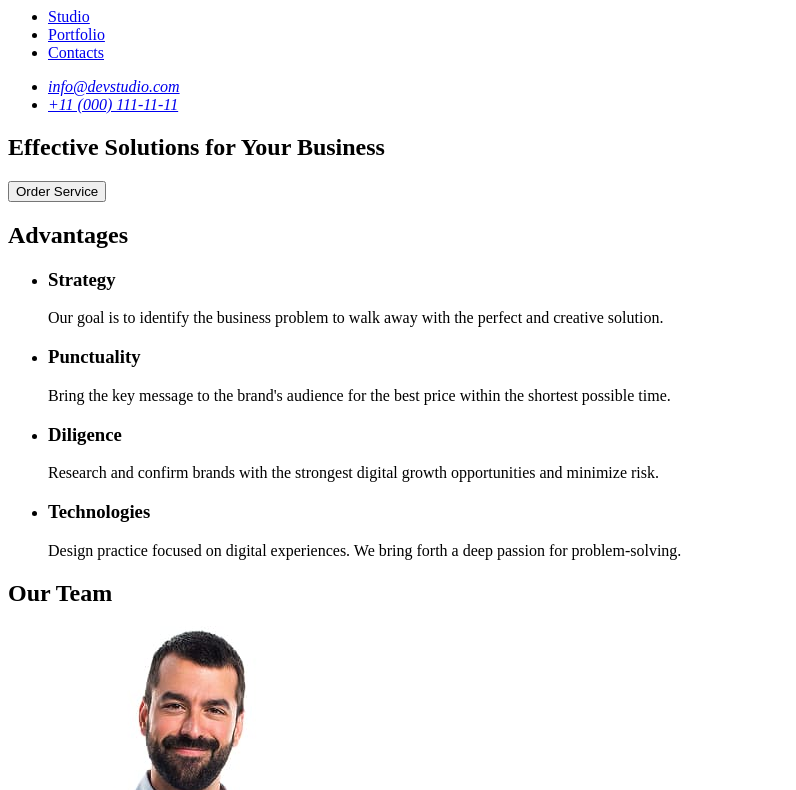
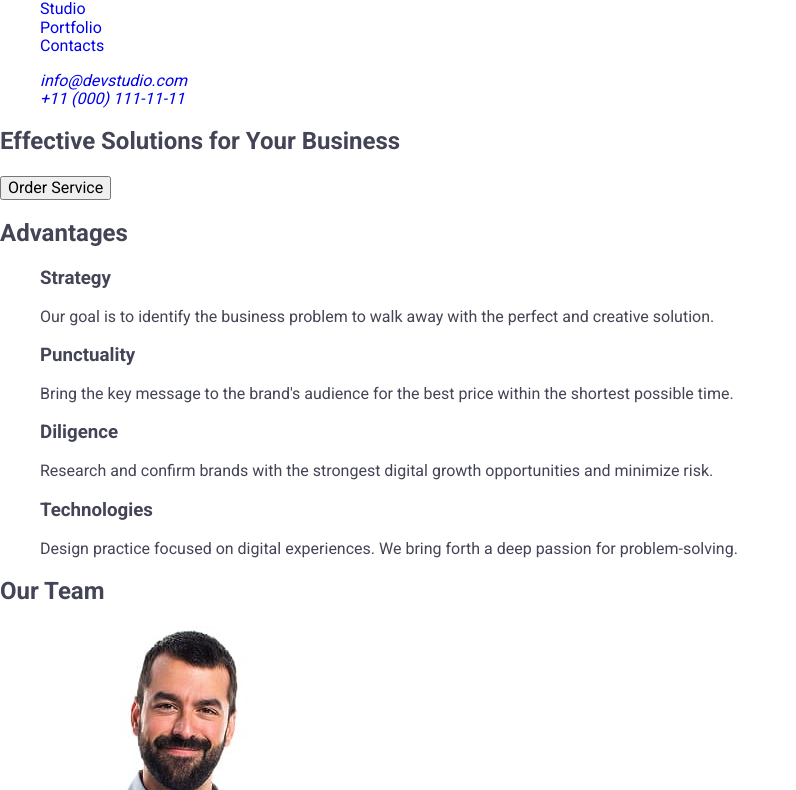
Before and after one commit to AndriyTsap1/goit-markup-hw-02, a plain HTML site: page index.html in a window 1280 px wide. Shown: the part 34-824 px from the top of the page, without its empty margins (0-796 px from the left). Drawn offline with nearby package versions, Linux system fonts and the light colour scheme.

Commit message:
add styles

```diff
--- /dev/null
+++ b/css/styles.css
@@ -0,0 +1,34 @@
+body {
+  font-family: "Roboto", sans-serif;
+  color: #434455;
+  background-color: #fff;
+}
+
+ul,
+ol {
+  list-style-type: none;
+}
+
+a {
+  text-decoration: none;
+}
+
+.page-header {}
+
+.page-nav {}
+
+.page-logo {}
+
+.page-nav-list {}
+
+.page-nav-item {}
+
+.nav-link {}
+
+.adress {}
+
+.adress-list {}
+
+.adress-item {}
+
+.page-main {}
--- a/index.html
+++ b/index.html
@@ -3,36 +3,50 @@
   <head>
     <meta charset="UTF-8" />
     <meta name="viewport" content="width=device-width, initial-scale=1.0" />
-    <title>webstudio</title>
+    <title>WebStudio</title>
+    <link
+      rel="stylesheet"
+      href="https://cdnjs.cloudflare.com/ajax/libs/modern-normalize/3.0.1/modern-normalize.min.css"
+      integrity="sha512-q6WgHqiHlKyOqslT/lgBgodhd03Wp4BEqKeW6nNtlOY4quzyG3VoQKFrieaCeSnuVseNKRGpGeDU3qPmabCANg=="
+      crossorigin="anonymous"
+      referrerpolicy="no-referrer"
+    />
+    <link rel="preconnect" href="https://fonts.googleapis.com" />
+    <link rel="preconnect" href="https://fonts.gstatic.com" crossorigin />
+    <link
+      href="https://fonts.googleapis.com/css2?family=Raleway:wght@700&family=Roboto:wght@400;500;700&display=swap"
+      rel="stylesheet"
+    />
+    <link rel="stylesheet" href="./css/styles.css" />
   </head>
   <body>
-    <header>
-      <nav>
-        <a href="./index.html">WebStudio</a>
-        <ul>
-          <li>
-            <a href="#">Studio</a>
+    <header class="page-header">
+      <nav class="page-nav">
+        <a href="./index.html" class="page-logo">WebStudio</a>
+        <ul class="page-nav-list">
+          <li class="page-nav-item">
+            <a href="#" class="nav-link">Studio</a>
           </li>
-          <li>
-            <a href="#">Portfolio</a>
+          <li class="page-nav-item">
+            <a href="#" class="nav-link">Portfolio</a>
           </li>
-          <li>
-            <a href="#">Contacts</a>
+          <li class="page-nav-item">
+            <a href="#" class="nav-link">Contacts</a>
           </li>
         </ul>
       </nav>
-      <address>
-        <ul>
-          <li>
+      <address class="adress">
+        <ul class="adress-list">
+          <li class="adress-item">
             <a href="mailto:info@devstudio.com">info@devstudio.com</a><br />
           </li>
-          <li>
+          <li class="adress-item">
             <a href="tel:+110001111111">+11 (000) 111-11-11</a>
           </li>
         </ul>
       </address>
     </header>
-    <main>
+    <main class="page-main">
       <section>
         <h1>Effective Solutions for Your Business</h1>
         <button type="button">Order Service</button>
@@ -115,6 +129,21 @@
           </li>
         </ul>
       </section>
+      <section>
+        <h2>Our Portfolio</h2>
+        <ul>
+          <li>
+            <img
+              src="./images/banking.jpg"
+              alt="Banking App"
+              width="360"
+              height="300"
+            />
+            <h3>Banking App</h3>
+            <p>App</p>
+          </li>
+        </ul>
+      </section>
     </main>
     <footer>
       <a href="./index.html">WebStudio</a>
```
Also changed, not shown: images/banking.jpg (added), 1 other file.
